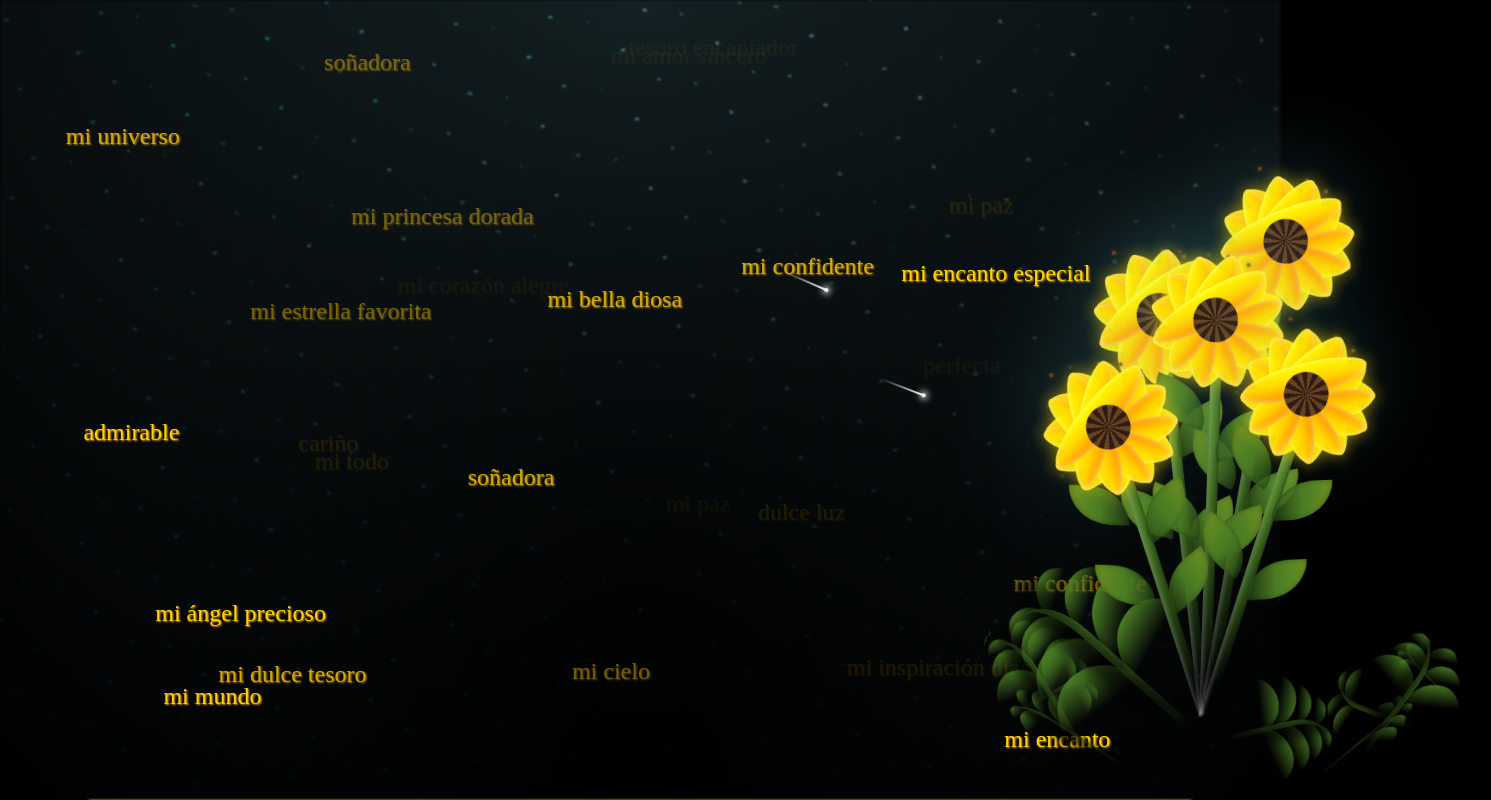
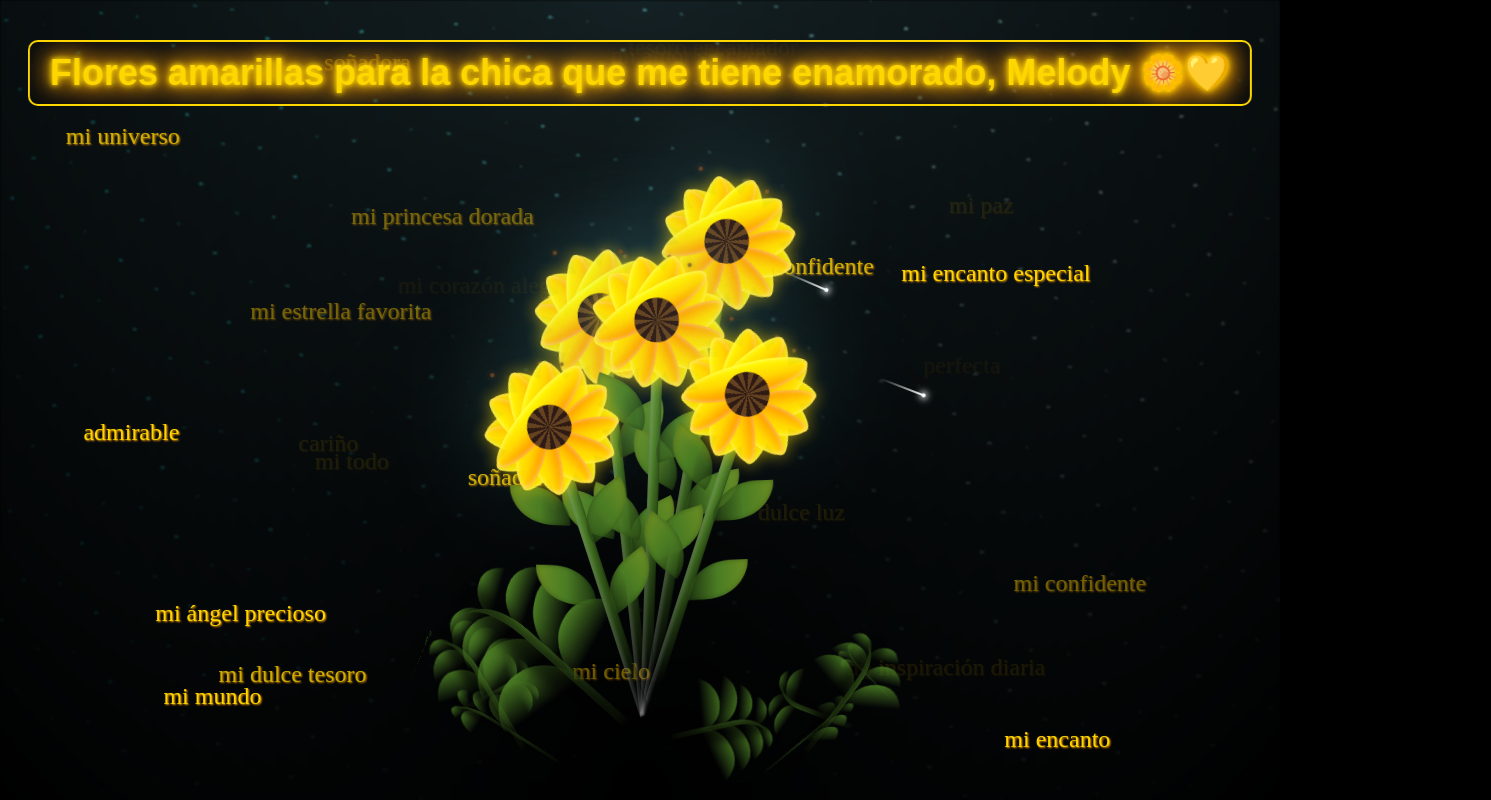
Before and after one commit to Solutionhh/FloresMelodyAmarilla, a plain HTML site: page index.html in a window 1280 px wide. Shown: the whole page, 1491 px wide, since content can reach past the window. Drawn offline with Linux system fonts and the light colour scheme.

Commit message:
index.html

```diff
--- a/index.html
+++ b/index.html
@@ -1079,30 +1079,32 @@ document.addEventListener('click', e => crearCorazonesYFlores(e.clientX, e.clien
 </script>
 
 
-  <h1 id="titulo-melody">
+  <div class="special-text">
   Flores amarillas para la chica que me tiene enamorado, Melody 🌼💛
-</h1>
+</div>
 
 <style>
-  #titulo-melody {
+.special-text {
   white-space: nowrap;        /* evita que el texto haga salto de línea */
-    overflow-x: auto;           /* agrega scroll horizontal si es muy largo */
-    font-size: 36px;            /* más grande para destacar */
+  overflow-x: auto;           /* scroll horizontal si es muy largo */
+  font-size: 36px;            /* más grande */
   font-weight: bold;
-    color: #FFD700;             /* color principal */
+  color: #FFD700;             /* amarillo brillante */
   text-shadow:
-      0 0 5px #FFD700,         /* resplandor amarillo */
+    0 0 5px #FFD700,
     0 0 10px #FFD700,
-      0 0 20px #FFA500,        /* resplandor naranja */
+    0 0 20px #FFA500,
     0 0 30px #FFA500,
-      0 0 40px #FF8C00;        /* resplandor más fuerte */
+    0 0 40px #FF8C00;        /* efecto neón / brillo */
 
   border: 2px solid #FFD700; /* borde amarillo */
   border-radius: 10px;
   padding: 10px 20px;
-    background: rgba(0,0,0,0.2); /* fondo semi-transparente para contraste */
+  background: rgba(0,0,0,0.2); /* contraste para que resalte */
+  text-align: center;         /* opcional, centrar el texto */
 }
 </style>
+
 
 
 
```
Lines whose indentation alone changed are shown as unchanged.
